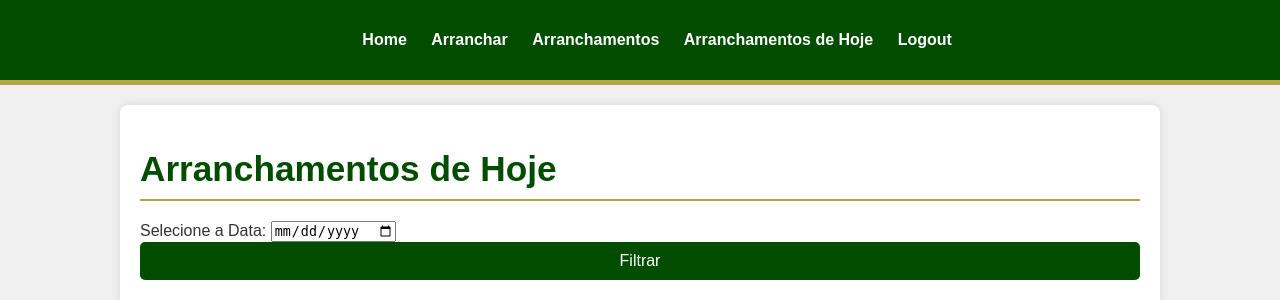
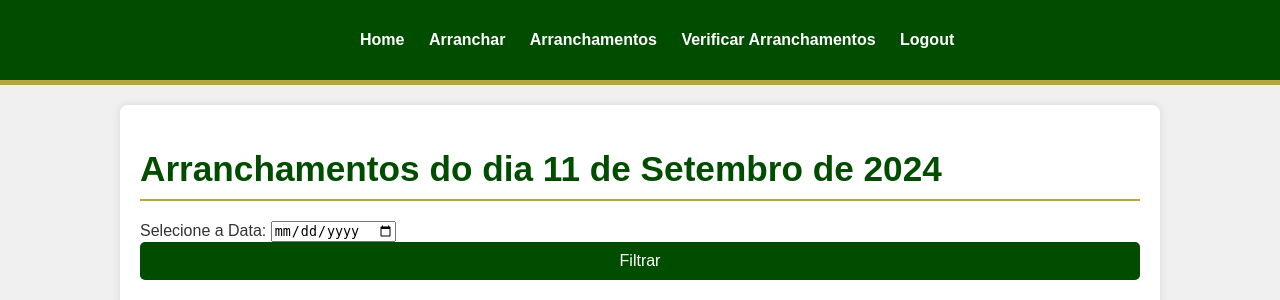
Before and after one commit to joao-espanhol/quartel_v2, a Django app: page /arranchamentos_dia/ in a window 1280 px wide. Shown: the top 300 px of the page. Run offline with Django 5.2, Linux system fonts and the light colour scheme; a user stored in the database is signed in; tables that the repository leaves empty hold one stand-in row (values such as "Sample post").

Commit message:
Arranchamentos de Hoje > Verificar Arranchamentos

```diff
--- a/arranchamento/templates/arranchamento/arranchamentos_dia.html
+++ b/arranchamento/templates/arranchamento/arranchamentos_dia.html
@@ -4,7 +4,7 @@
 
 {% block content %}
 
-    <h1>Arranchamentos de Hoje</h1>
+    <h1>Arranchamentos do dia {{ data_selecionada }}</h1>
 
     <form method="GET" action="{% url 'verificar_arranchamentos' %}">
         <label for="data_refeicao">Selecione a Data:</label>
--- a/templates/base.html
+++ b/templates/base.html
@@ -14,7 +14,7 @@
             <li><a href="{% url 'arranchar_usuario' %}">Arranchar</a></li>
             <li><a href="{% url 'listar_refeicoes' %}">Arranchamentos</a></li>
             {% if user.is_authenticated and user.user_type == 'aprov' or user.is_staff %}
-                <li><a href="{% url 'verificar_arranchamentos' %}">Arranchamentos de Hoje</a></li>
+                <li><a href="{% url 'verificar_arranchamentos' %}">Verificar Arranchamentos</a></li>
             {% endif %}
             {% if user.is_authenticated %}
             <li>
```
